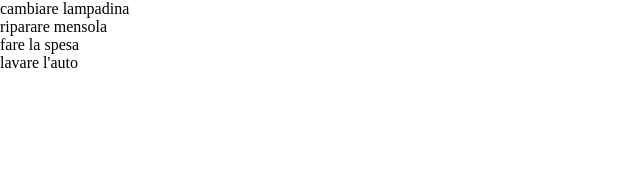
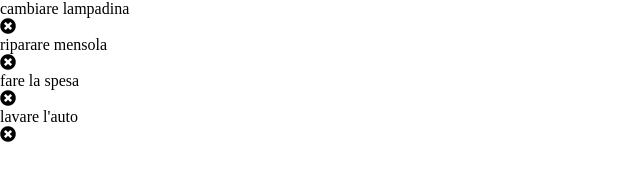
Before and after one commit to Nicola-Perera/vue-todolist, a plain HTML site: page index.html in a window 1280 px wide. Shown: the whole page, without its empty margins (0-640 px from the left). Drawn offline with nearby package versions, Linux system fonts and the light colour scheme.

Commit message:
added "x" icon to every task

```diff
--- a/index.html
+++ b/index.html
@@ -15,6 +15,10 @@
         <div class="tasks">
             <div class="item" v-for="(task, index) in tasks">
                 {{task}}
+
+                <div class="deleteTask">
+                    <i class="fas fa-times-circle"></i>
+                </div>
             </div>
         </div>
 
```
